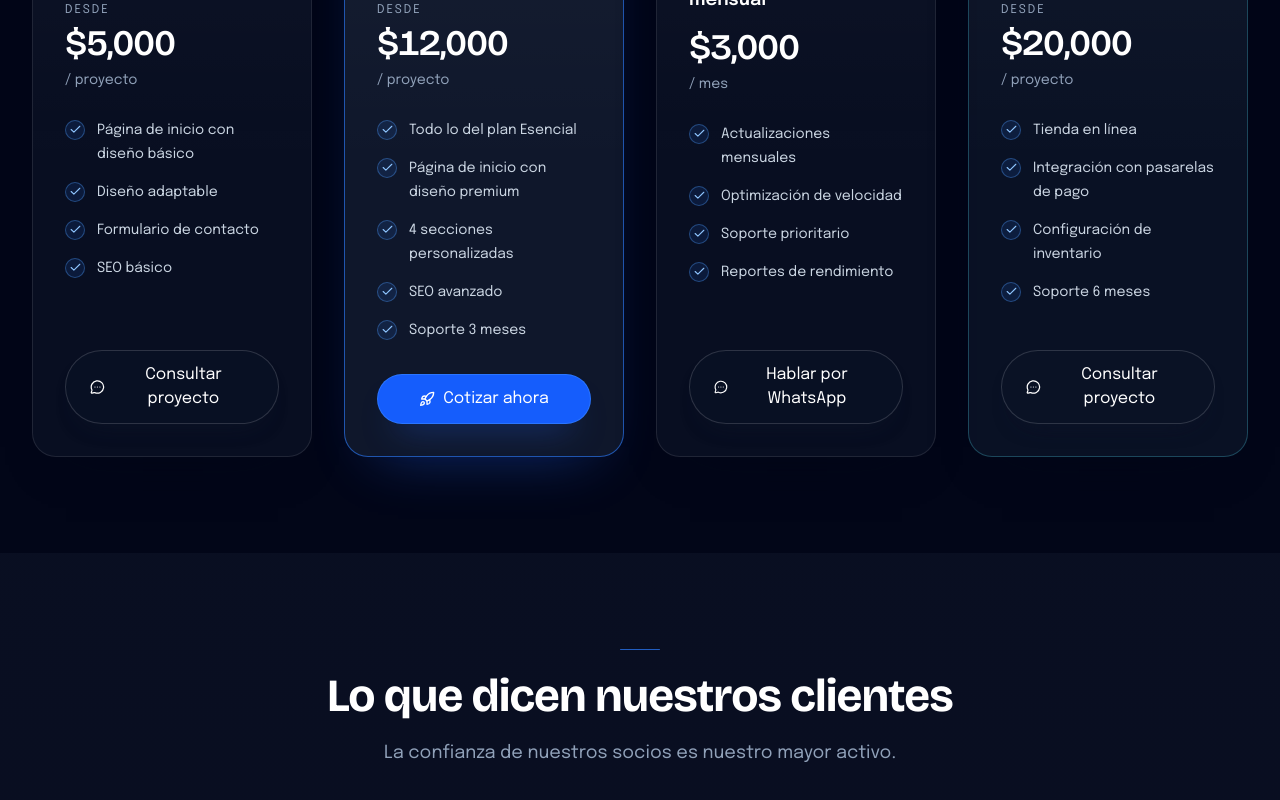
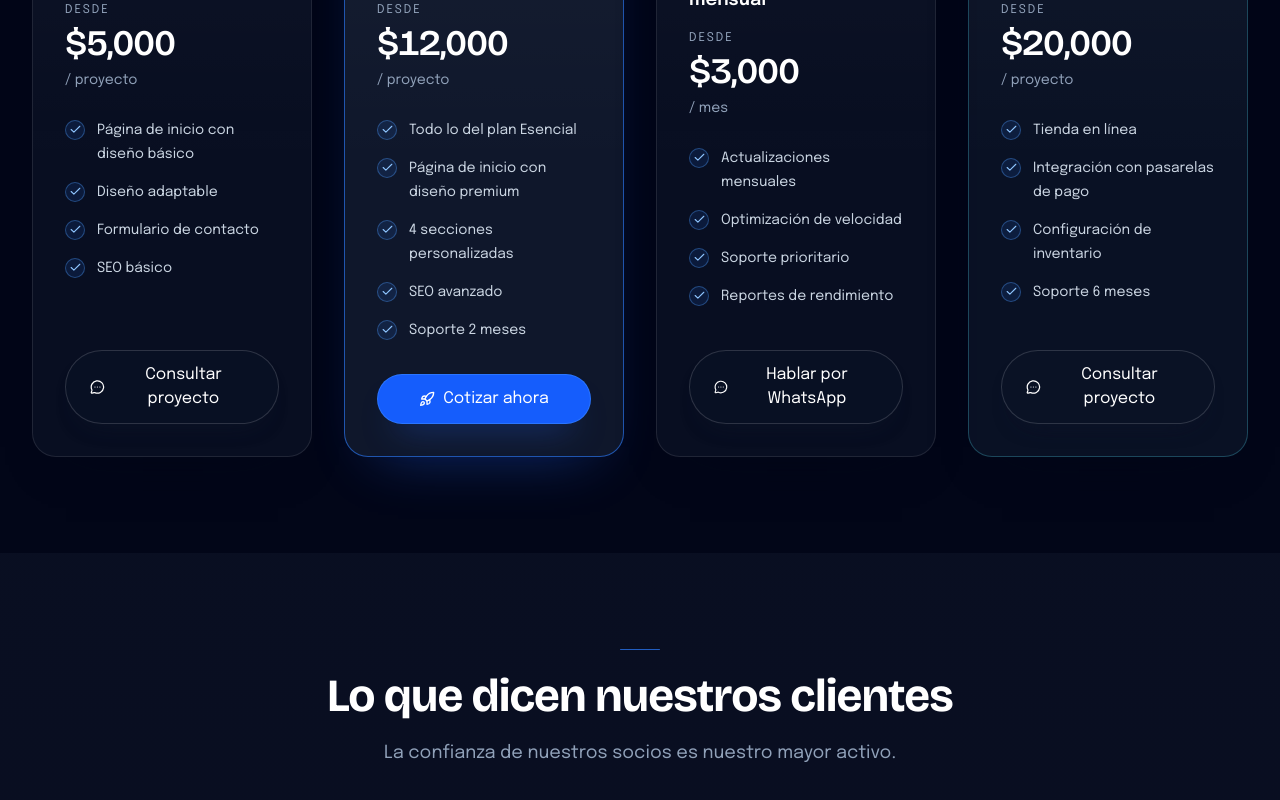
Before and after one commit to FeMizo/AionSite, a Next.js app: page / in a window 1280 px wide. Shown: the part 4735-5535 px from the top of the page. Built offline with nearby package versions, Linux system fonts and the light colour scheme; no server answers.

Commit message:
:hammer: V1.17.15 Update price

```diff
--- a/package.json
+++ b/package.json
@@ -1,7 +1,7 @@
 {
   "name": "aionsite",
   "private": true,
-  "version": "1.17.14",
+  "version": "1.17.15",
   "type": "module",
   "scripts": {
     "dev": "next dev --port=2666 --hostname=0.0.0.0",
--- a/src/cms/default-content.ts
+++ b/src/cms/default-content.ts
@@ -183,13 +183,13 @@ export const defaultCmsContent: CmsContent = {
             "Página de inicio con diseño premium",
             "5 secciones personalizadas",
             "SEO avanzado",
-            "Soporte 3 meses",
+            "Soporte 2 meses",
           ],
           recommended: true,
         },
         {
           name: "Mantenimiento mensual",
-          price: "$3,000/mes",
+          price: "Desde $3,000/mes",
           features: [
             "Actualizaciones mensuales",
             "Optimización de velocidad",
--- a/src/data/cms/site-content.json
+++ b/src/data/cms/site-content.json
@@ -266,13 +266,13 @@
             "Página de inicio con diseño premium",
             "4 secciones personalizadas",
             "SEO avanzado",
-            "Soporte 3 meses"
+            "Soporte 2 meses"
           ],
           "recommended": true
         },
         {
           "name": "Mantenimiento mensual",
-          "price": "$3,000/mes",
+          "price": "Desde $3,000/mes",
           "features": [
             "Actualizaciones mensuales",
             "Optimización de velocidad",
```
